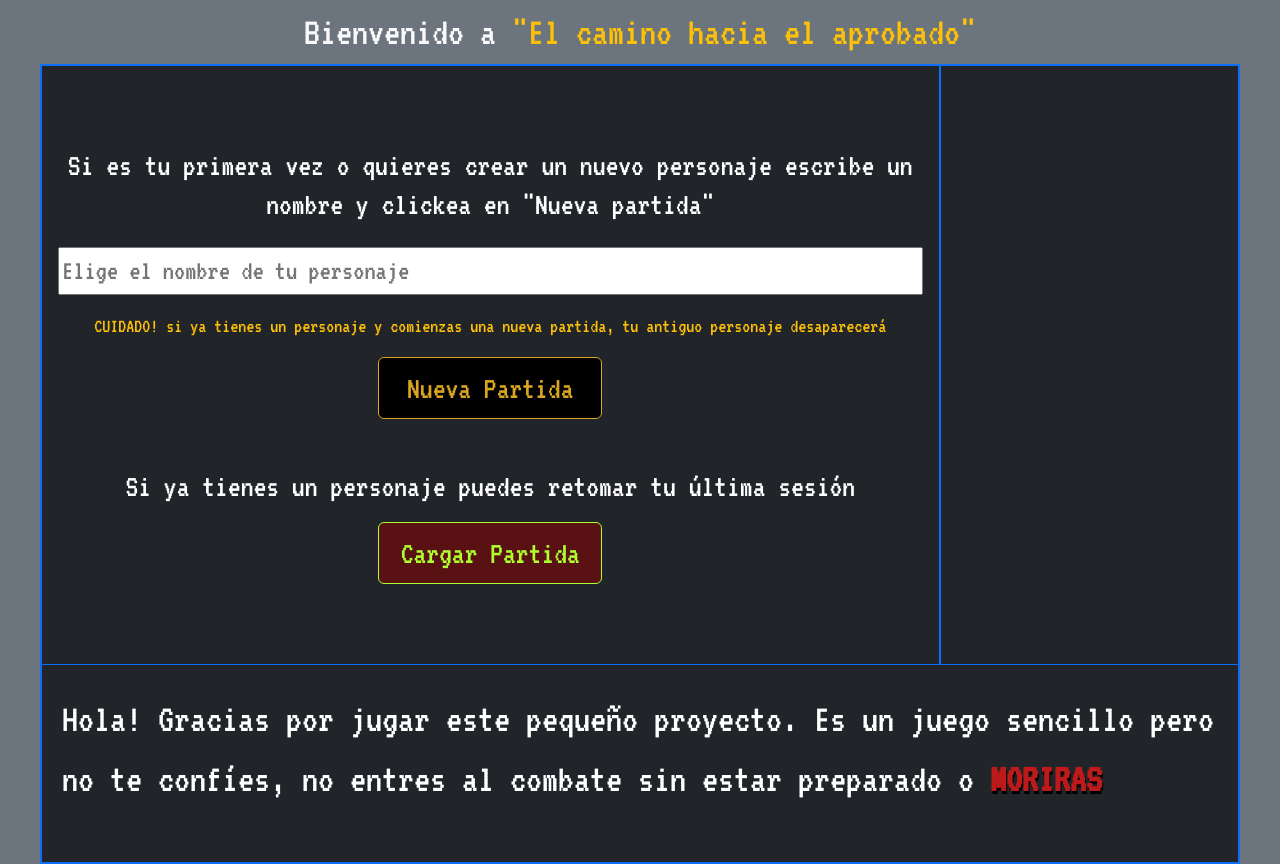
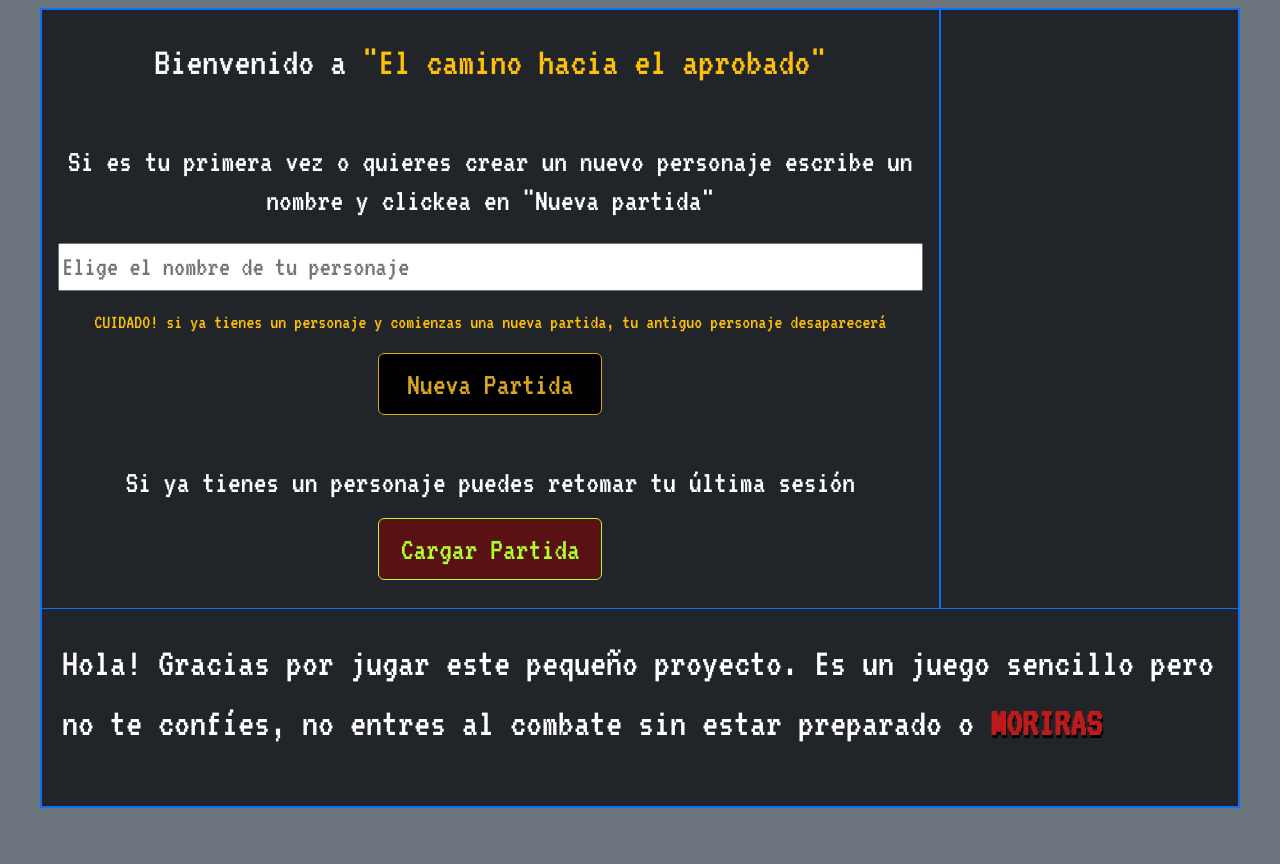
Before and after one commit to ADMazunik/ProyectoJuegoJavaScript, a plain HTML site: page index.html in a window 1280 px wide. After the commit the page ends 808 px from the top, so only its background shows below. Drawn offline with nearby package versions, Linux system fonts and the light colour scheme; some packages are replaced by stand-ins of ours; a script that the page names is missing.

Commit message:
añadido scroll para pantallas de menor resolución

```diff
--- a/css/style.css
+++ b/css/style.css
@@ -1,6 +1,7 @@
 body {
   font-family: "VT323", monospace;
-  overflow: hidden;
+  overflow-x: hidden;
+  overflow-y: scroll;
 }
 
 #pantalla,
--- a/index.html
+++ b/index.html
@@ -19,12 +19,15 @@
 
 <body class="bg-secondary">
     <div class="d-flex flex-column justify-content-center align-items-center mt-2">
-        <h1 class="fs-1 text-light">Bienvenido a <span class="text-warning">"El camino hacia el aprobado"</span></h1>
         <div class="border border-primary bg-dark container-fluid" style="width: 1200px; height: 800px">
             <div class="row h-75">
                 <div id="pantalla"
                     class="border border-primary text-white col-9 d-flex align-items-center justify-content-center flex-column fs-1">
                     <div id="screen" class="d-flex flex-column container-fluid">
+                        <h1 class="fs-1 text-light text-center pb-5">Bienvenido a <span class="text-warning">"El camino
+                                hacia
+                                el
+                                aprobado"</span></h1>
                         <div class="col d-flex flex-column">
                             <h2 class="text-center mb-2">Si es tu primera vez o quieres crear un nuevo
                                 personaje escribe un nombre y clickea en "Nueva partida"</h2>
--- a/js/main.js
+++ b/js/main.js
@@ -131,6 +131,7 @@ const classSelect = (e) => {
                         `
     const startBtn = document.getElementById("startBtn");
     startBtn.addEventListener("click", () => {
+        bossState = "alive"
         screenTown();
         text.innerHTML = `<p class="fs-2">Te despiertas en la taberna del pueblo. Recuerdas vagamente que aceptaste derrotar al terrible monstruo que aterroriza a los habitantes.
                             Para ello deberás entrenar o no tendrás oportunidad alguna.</p>
```
